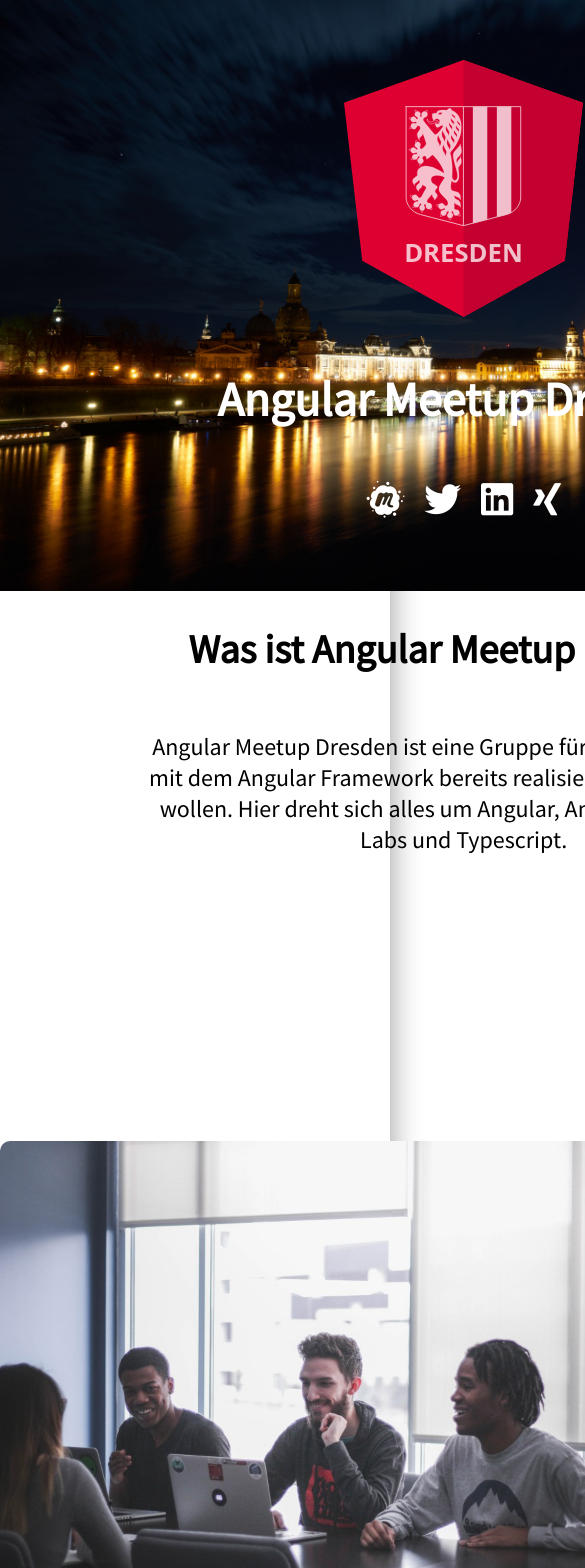
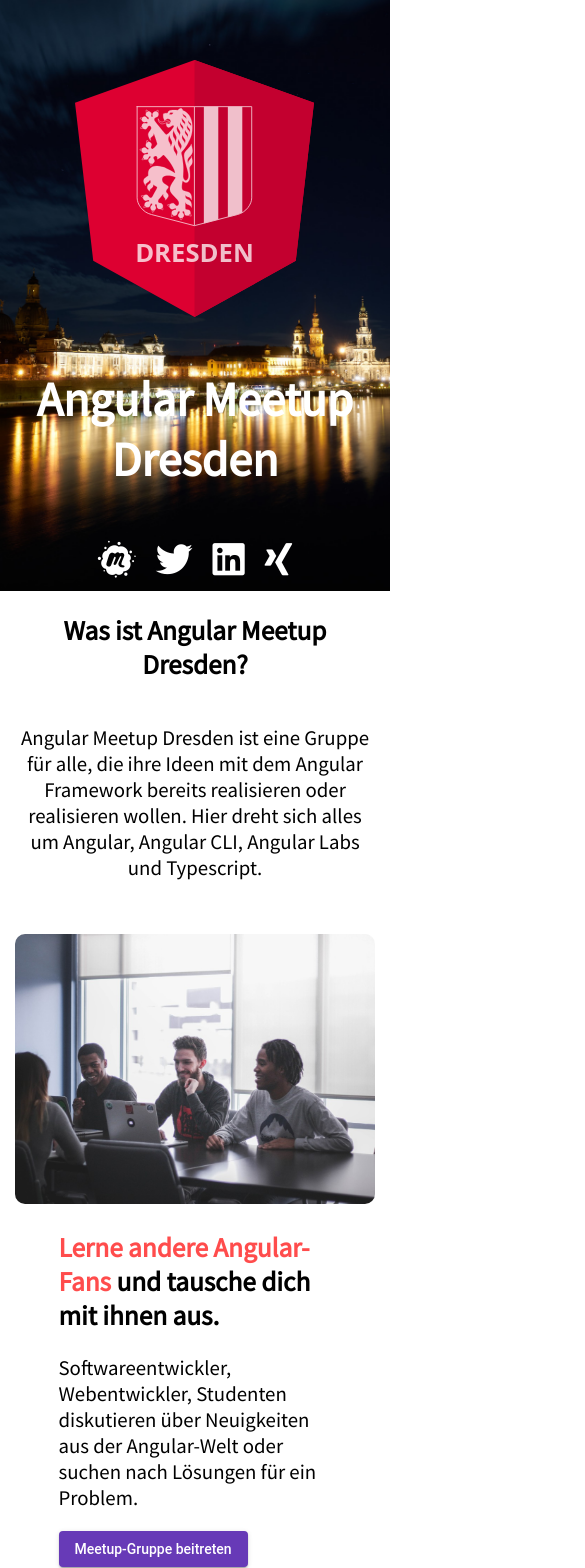
Before and after one commit to gregor-doroschenko/angular-dresden-website, an Angular app: page / in a window 390 px wide. Shown: the top 1568 px of the page, 585 px wide, since content can reach past the window. Built offline with nearby package versions, Linux system fonts and the light colour scheme.

Commit message:
add media queries mixins and mobile optimization for promo blocks

```diff
--- a/src/app/components/description/description.component.scss
+++ b/src/app/components/description/description.component.scss
@@ -1,3 +1,5 @@
+@import "src/assets/styles/_queries";
+
 .description {
   text-align: center;
   display: grid;
@@ -7,10 +9,22 @@
 
   h2 {
     font-size: 2.5em;
+
+    @include mobile {
+      font-size: 1.7em;
+    }
   }
 
   p {
     font-size: 1.5em;
+
+    @include mobile {
+      font-size: 1.3em;
+    }
+  }
+
+  @include mobile {
+    width: 90%;
   }
 }
 
@@ -25,14 +39,26 @@
   .promotion-image {
     &:first-child {
       justify-self: right;
+
+      @include mobile {
+        justify-self: auto;
+      }
     }
 
     &:last-child {
       justify-self: left;
+
+      @include mobile {
+        justify-self: auto;
+      }
     }
 
     img {
       border-radius: 10px;
+
+      @include mobile {
+        width: 360px;
+      }
     }
   }
 
@@ -41,22 +67,44 @@
 
     &:first-child {
       justify-self: right;
+
+      @include mobile {
+        justify-self: auto;
+      }
     }
 
     &:last-child {
       justify-self: left;
+
+      @include mobile {
+        justify-self: auto;
+      }
     }
 
     h2 {
       font-size: 2.5em;
+
+      @include mobile {
+        font-size: 1.7em;
+      }
     }
 
     p {
       font-size: 1.5em;
+
+      @include mobile {
+        font-size: 1.3em;
+      }
     }
 
     .red {
       color: rgba(255,0,0,0.7);
     }
   }
+
+  @include mobile {
+    grid-template-columns: 1fr;
+    grid-column-gap: 0;
+    margin: 0 auto 2em auto;
+  }
 }
--- /dev/null
+++ b/src/assets/styles/_queries.scss
@@ -0,0 +1,28 @@
+$desktop-width: 1281px;
+$laptop-width: 1025px;
+$tablet-portrait-width: 768px;
+$mobile-width: 320px;
+
+@mixin desktop {
+  @media (min-width: #{$desktop-width}) {
+    @content;
+  }
+}
+
+@mixin laptop {
+  @media (min-width: #{$laptop-width}) and (max-width: #{$desktop-width - 1px}) {
+    @content;
+  }
+}
+
+@mixin tablet {
+  @media (min-width: #{$tablet-portrait-width}) and (max-width: #{$laptop-width - 1px}) {
+    @content;
+  }
+}
+
+@mixin mobile {
+  @media (min-width: #{$mobile-width}) and (max-width: #{$tablet-portrait-width - 1px}) {
+    @content;
+  }
+}
```
